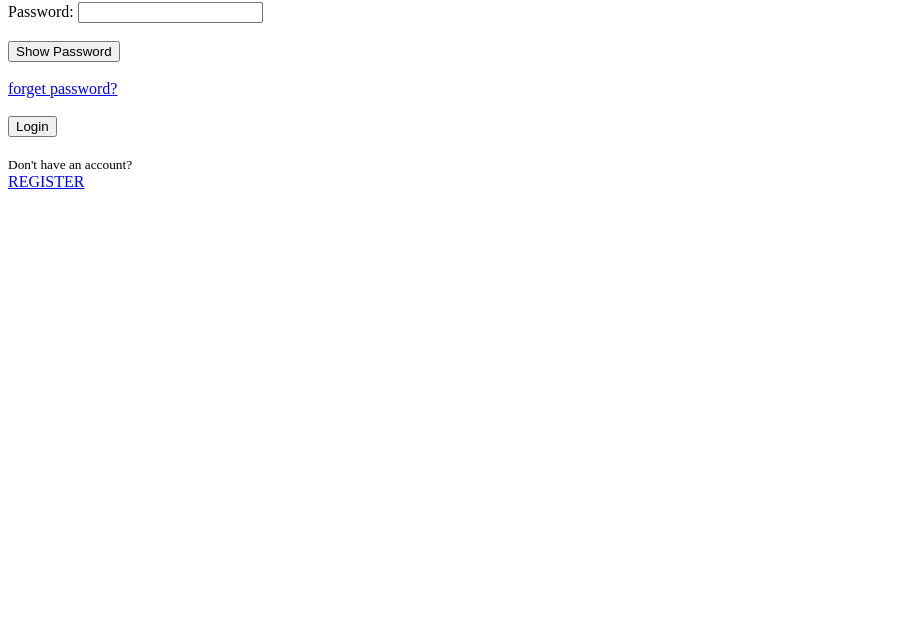
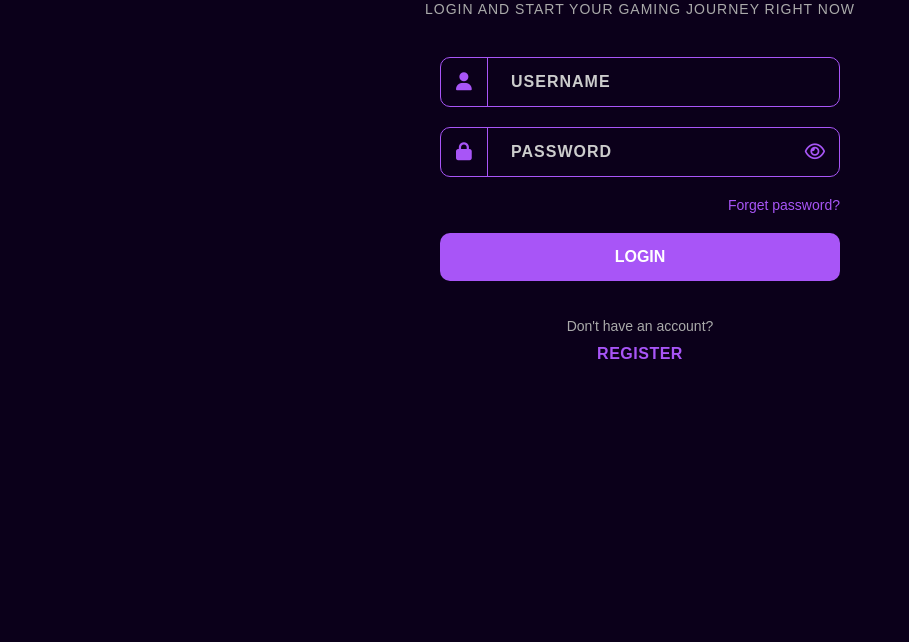
Before and after one commit to Ehabw57/playblocks, a plain HTML site: page login.html in a window 1280 px wide. Shown: the part 158-800 px from the top of the page, without its empty margins (0-909 px from the left). Drawn offline with Linux system fonts and the light colour scheme.

Commit message:
add login.css

```diff
--- a/login.html
+++ b/login.html
@@ -1,42 +1,39 @@
 <!DOCTYPE html>
-<html>
-
+<html lang="en">
 <head>
+  <meta charset="UTF-8">
   <title>LOGIN</title>
+  <link rel="stylesheet" href="stylesheets/login.css">
+  <link rel="stylesheet" href="https://cdn.jsdelivr.net/npm/@fortawesome/fontawesome-free@6.5.2/css/all.min.css">
 </head>
-
 <body>
 
   <h1>LOGIN</h1>
-
   <h3>LOGIN AND START YOUR GAMING JOURNEY RIGHT NOW</h3>
 
-    <form>
+  <form action="#">
+    <div class="input-container">
+      <i class="fa-solid fa-user"></i>
+      <label for="username"></label>
+      <input type="text" id="username" name="username" placeholder="Username" required>
+    </div>
 
-        <label for="username">Username:</label>
-        <input type="text" id="username" name="username" required>
-        <br><br>
+    <div class="input-container">
+      <i class="fa-solid fa-lock"></i>
+      <input type="password" id="password" name="password" placeholder="Password" required>
+      <i class="fa-regular fa-eye" id="togglePassword"></i>
+    </div>
 
-        <label for="password">Password:</label>
-        <input type="password" id="password" name="password">
-        <br><br>
+    <a href="#" id="forget">Forget password?</a>
 
-        <button type="button">Show Password</button>
-        <br><br>
+    <button type="button" id="login-btn" onclick="loginCheck()">LOGIN</button>
 
-        <a href="#">forget password?</a>
-        <br><br>
-
-        <button type="button" id="login-btn" onclick="loginCheck()">Login</button>
-        <br><br>
-
+    <br><br><br>
     <small>Don't have an account?</small>
     <br>
-
-        <a href="#">REGISTER</a>
-        <script src="scripts/login.js"></script>
+    <a href="#" id="register">REGISTER</a>
   </form>
 
+  <script src="scripts/login.js"></script>
 </body>
-
 </html>
--- a/scripts/login.js
+++ b/scripts/login.js
@@ -1,39 +1,37 @@
-function loginCheck() {
-    var loginBtn = document.getElementById("login-btn");
-    loginBtn.disabled = true;
+const username = document.getElementById("username");
+const password = document.getElementById("password");
+const loginBtn = document.getElementById("login-btn");
+const togglePasswordIcon = document.getElementById("togglePassword");
 
-    var username = document.getElementById("username").value;
-    var password = document.getElementById("password").value;
+function togglePassword() {
+  const isPassword = password.type === "password";
+  password.type = isPassword ? "text" : "password";
 
-    var usersData = localStorage.getItem("users");
-    var users = usersData ? JSON.parse(usersData) : [];
-
-    var user = users.find( function matchUser(user) { return user.username === username; });
-
-    if (!user) {
-        alert(username + " user is not registered yet");
-        loginBtn.disabled = false;
-        return;
-    }
-
-    if (user.password !== password) {
-        alert("Sorry, wrong password");
-        loginBtn.disabled = false;
-        return;
-    }
-
-    sessionStorage.setItem("sessionID", user.userID);
-
-    alert("Login successful!");
-    loginBtn.disabled = false;
+  togglePasswordIcon.classList.toggle("fa-eye");
+  togglePasswordIcon.classList.toggle("fa-eye-slash");
 }
 
-if (!localStorage.getItem("users")) {
-    var findUsers = [
-        { username: "rehab", userID: "u1", password: "1234" },
-        { username: "ahmed", userID: "u2", password: "abcd" },
-        { username: "ali", userID: "u3", password: "abc1" },
-        { username: "sara", userID: "u4", password: "ab12" }
-    ];
-    localStorage.setItem("users", JSON.stringify(findUsers));
+togglePasswordIcon.addEventListener("click", togglePassword);
+
+function loginCheck() {
+  loginBtn.disabled = true;
+
+  const usersData = localStorage.getItem("users");
+  const users = usersData ? JSON.parse(usersData) : [];
+
+  const user = users.find(user => user.username === username.value);
+
+  if (user) {
+    if (user.password === password.value) {
+      sessionStorage.setItem("userSession", JSON.stringify(user));
+      alert("Login successful!");
+      console.log(sessionStorage.getItem('userSession'));
+    } else {
+      alert("Sorry, wrong password");
+    }
+  } else {
+    alert(username.value + " user is not registered yet");
+  }
+
+  loginBtn.disabled = false;
 }
--- /dev/null
+++ b/stylesheets/login.css
@@ -0,0 +1,129 @@
+body {
+  background-color: #0b001a;
+  color: white;
+  font-family: Arial, sans-serif;
+  text-align: center;
+  padding: 50px;
+}
+
+h1 {
+  font-size: 48px;
+  font-weight: bold;
+  margin-bottom: 10px;
+}
+
+h3 {
+  font-size: 14px;
+  font-weight: normal;
+  color: #aaa;
+  margin-bottom: 40px;
+  text-transform: uppercase;
+  letter-spacing: 1px;
+}
+
+form {
+  max-width: 400px;
+  margin: 0 auto;
+}
+
+.input-container {
+  position: relative;
+  margin-bottom: 20px;
+}
+
+.input-container input {
+  width: 100%;
+  padding: 15px 50px 15px 70px;
+  background-color: #0b001a;
+  border: 0.2px solid #a855f7;
+  border-radius: 10px;
+  color: white;
+  font-size: 16px;
+  outline: none;
+  transition: border-color 0.3s;
+  box-sizing: border-box;
+}
+
+.input-container input::placeholder {
+  color: #ccc;
+  font-weight: bold;
+  letter-spacing: 1px;
+  text-transform: uppercase;
+}
+
+.input-container input:focus {
+  border-color: #a855f7;
+  outline: none;
+  box-shadow: 0 0 8px #a259e6;
+}
+
+.input-container i.fa-user,
+.input-container i.fa-lock {
+  position: absolute;
+  top: 50%;
+  left: 1px;
+  transform: translateY(-50%);
+  color: #a855f7;
+  font-size: 18px;
+  padding: 15px;
+  border-right: 1px solid #a855f7;
+}
+
+.input-container i#togglePassword {
+  position: absolute;
+  right: 15px;
+  top: 50%;
+  transform: translateY(-50%);
+  color: #a855f7;
+  font-size: 18px;
+  cursor: pointer;
+}
+
+#forget {
+  text-align: right;
+  display: block;
+  margin-bottom: 20px;
+  color: #a855f7;
+  font-size: 14px;
+  text-decoration: none;
+}
+
+#forget:hover {
+  color: #c1a5db;
+}
+
+#login-btn {
+  width: 100%;
+  background: #a855f7;
+  color: white;
+  font-size: 16px;
+  font-weight: bold;
+  padding: 15px;
+  border: none;
+  border-radius: 10px;
+  cursor: pointer;
+  transition: 0.3s;
+  box-sizing: border-box;
+}
+
+#login-btn:hover {
+  background: #9333ea;
+}
+
+small {
+  color: #aaa;
+  font-size: 14px;
+}
+
+a#register {
+  color: #a855f7;
+  text-decoration: none;
+  display: inline-block;
+  margin-top: 10px;
+  font-weight: bold;
+  letter-spacing: 0.5px;
+}
+
+a#register:hover {
+  color: #c1a5db;
+}
```
Lines whose indentation alone changed are shown as unchanged.
